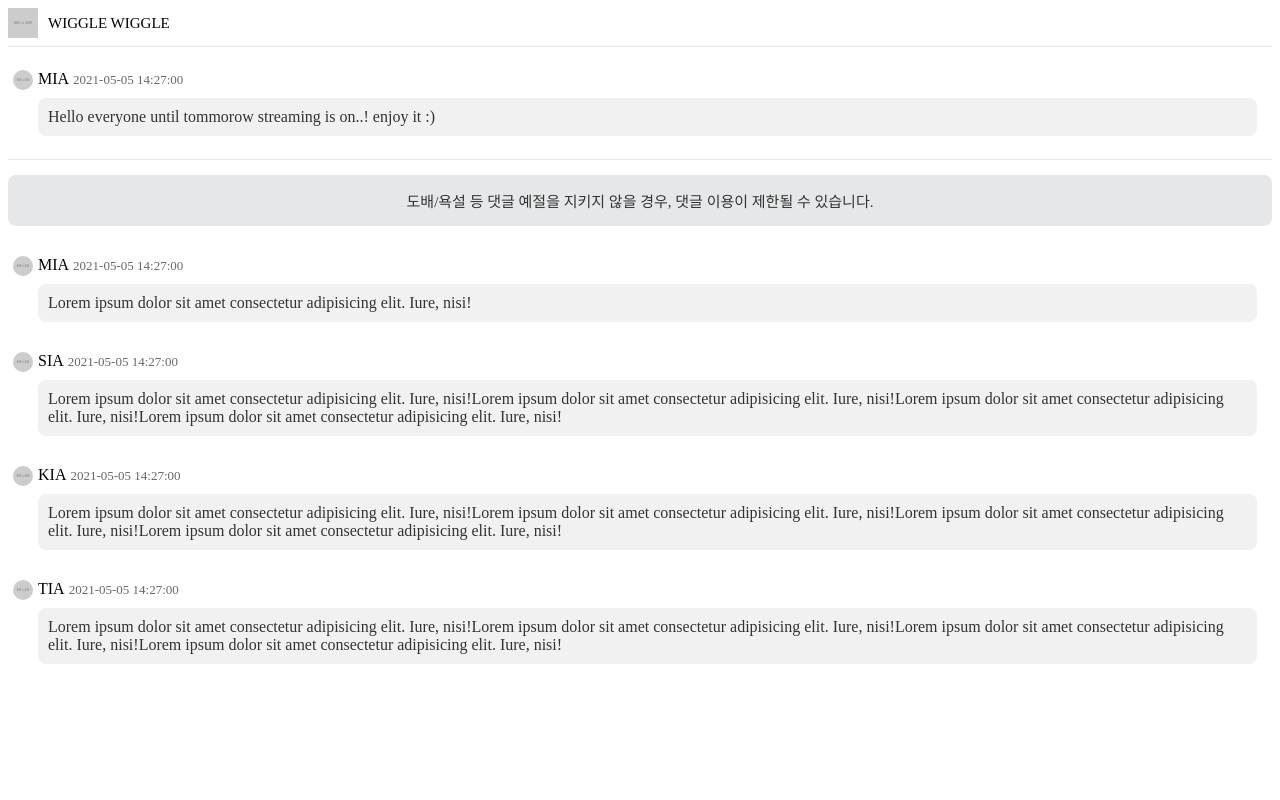
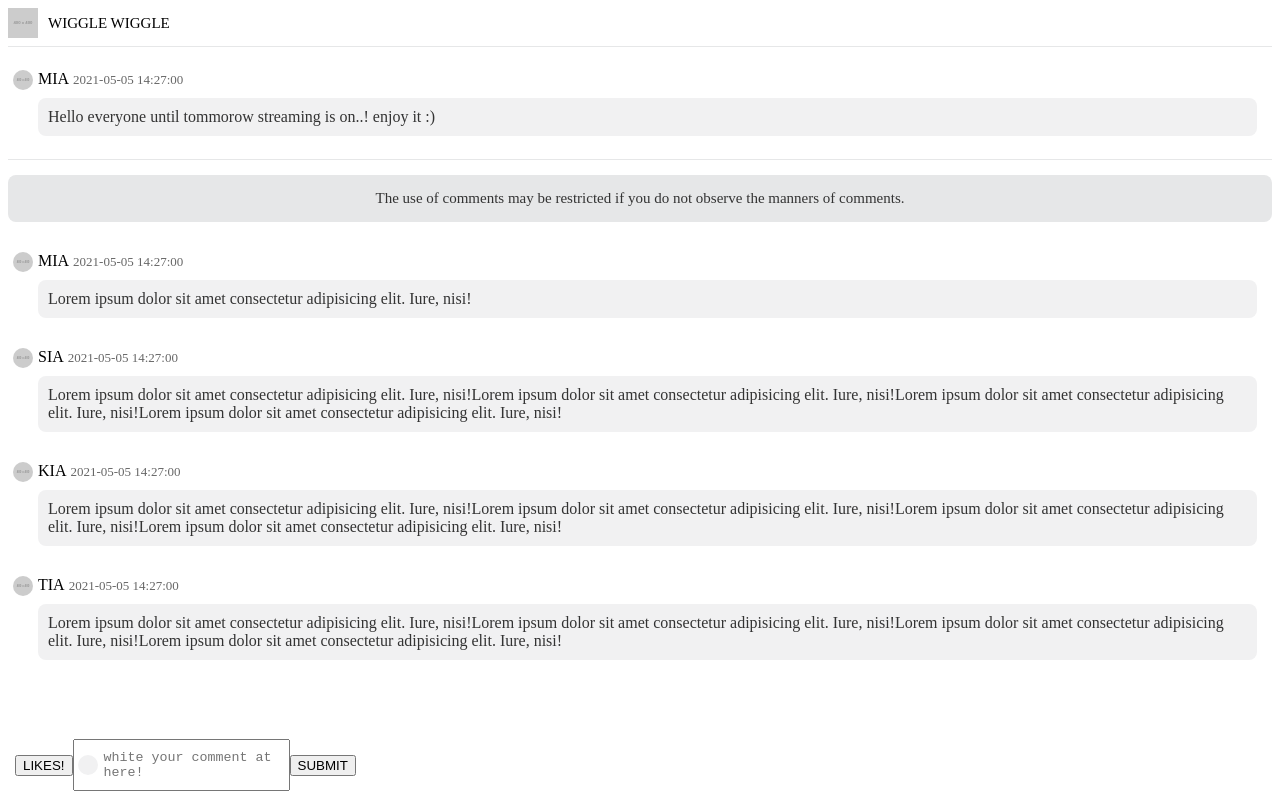
Before and after one commit to cheese-cake-cookie/vue-backdrop-ui, a plain HTML site: page index.html in a window 1280 px wide. Drawn offline with nearby package versions, Linux system fonts and the light colour scheme; placeholder pictures from the web are drawn by us.

Commit message:
feat: Add comment-input component

```diff
--- a/components/live-comment/live-comment.js
+++ b/components/live-comment/live-comment.js
@@ -1,10 +1,12 @@
 import { LiveCommentListComponent } from './shared/live-comment-list/index.js';
 import { LiveCommentListItemComponent } from './shared/live-comment-list-item/index.js';
+import { CommentInputComponent } from './shared/comment-input/index.js';
 
 export const LiveCommentComponent = {
   components: {
     LiveCommentListComponent,
     LiveCommentListItemComponent,
+    CommentInputComponent,
   },
   data() {
     return {
@@ -42,8 +44,9 @@ export const LiveCommentComponent = {
       <hr class="divider" />
       <LiveCommentListItemComponent :comment="adminComment"></LiveCommentListItemComponent>
       <hr class="divider divider--primary" />
-      <p class="warn">도배/욕설 등 댓글 예절을 지키지 않을 경우, 댓글 이용이 제한될 수 있습니다.</p>
+      <p class="warn">The use of comments may be restricted if you do not observe the manners of comments.</p>
       <LiveCommentListComponent :comments="comments"></LiveCommentListComponent>
+      <CommentInputComponent class="form"></CommentInputComponent>
     </div>
   `,
 };
--- /dev/null
+++ b/components/live-comment/shared/comment-input/comment-input.js
@@ -0,0 +1,26 @@
+export const CommentInputComponent = {
+  props: {
+    user: {
+      type: Object,
+    },
+  },
+  computed: {
+    userProfileStyle() {
+      if (!this.user) return;
+
+      return {
+        'background-image': `url('${user.image}')`,
+      };
+    },
+  },
+  template: `
+    <div class="comment-input-component">
+      <button class="button--like">LIKES!</button>
+      <label class="input__label">
+        <span class="user-profile" :style="userProfileStyle"></span>
+        <textarea class="input" type="text" placeholder="white your comment at here!"></textarea>
+        <button class="button--submit">SUBMIT</button>
+      </label>
+    </div>
+  `,
+};
--- /dev/null
+++ b/components/live-comment/shared/comment-input/index.js
@@ -0,0 +1 @@
+export * from './comment-input.js';
--- a/styles/live-comment.css
+++ b/styles/live-comment.css
@@ -36,6 +36,17 @@
   background-color: var(--background-deep);
 }
 
+.live-comment-component > .form {
+  position: fixed;
+  bottom: 0px;
+  left: 0px;
+  right: 0px;
+}
+
+.live-comment-component > .live-comment-list-component {
+  margin-bottom: 70px;
+}
+
 /* shared */
 .live-comment-list-component {
   margin: 0px;
@@ -71,3 +82,32 @@
   font-size: 13px;
   color: var(--gray);
 }
+
+.comment-input-component {
+  display: flex;
+  flex-direction: row;
+  align-items: center;
+  padding: 15px;
+  height: 70px;
+  box-sizing: border-box;
+  background-color: #fff;
+}
+.comment-input-component .input__label {
+  position: relative;
+  display: flex;
+  flex-direction: row;
+  align-items: center;
+}
+.comment-input-component .input {
+  padding: 10px 10px 10px 30px;
+  resize: none;
+}
+.comment-input-component .user-profile {
+  position: absolute;
+  left: 5px;
+  width: 20px;
+  height: 20px;
+  border-radius: 10px;
+  background-color: var(--background-normal);
+  background-size: cover;
+}
```
